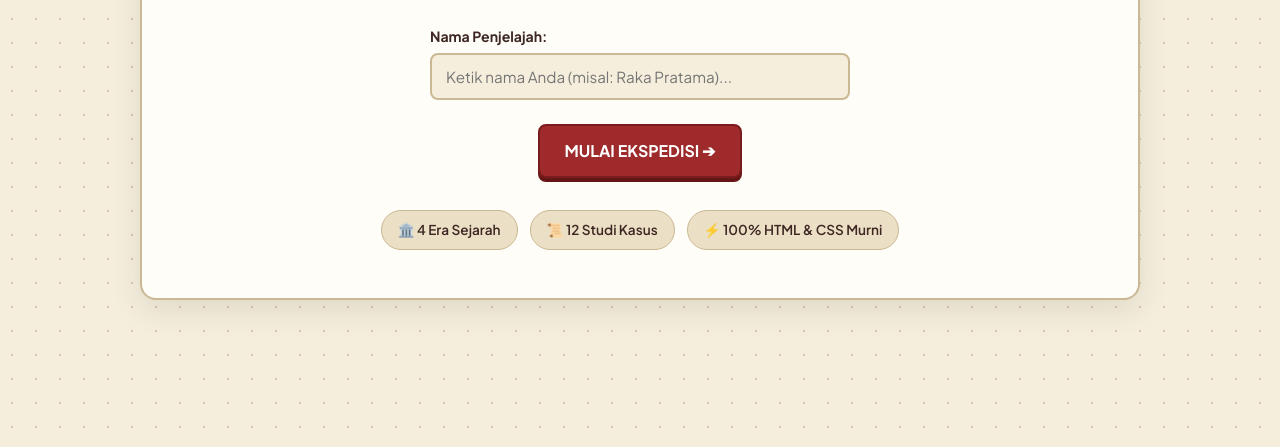
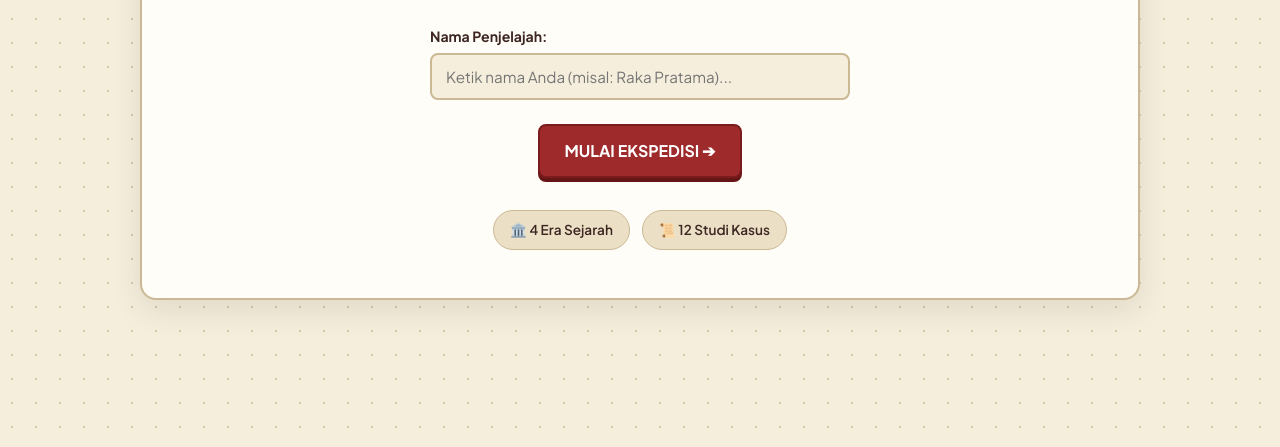
Before and after one commit to fauzan68/jejak-nusantara, a plain HTML site: page index.html in a window 1280 px wide. Shown: the part 353-800 px from the top of the page. Drawn offline with Linux system fonts and the light colour scheme.

Commit message:
hilangkan html dan css murni

```diff
--- a/index.html
+++ b/index.html
@@ -91,7 +91,6 @@
         <div class="hero-stats">
           <div class="stat-pill">🏛️ 4 Era Sejarah</div>
           <div class="stat-pill">📜 12 Studi Kasus</div>
-          <div class="stat-pill">⚡ 100% HTML & CSS Murni</div>
         </div>
       </div>
     </section>
```
